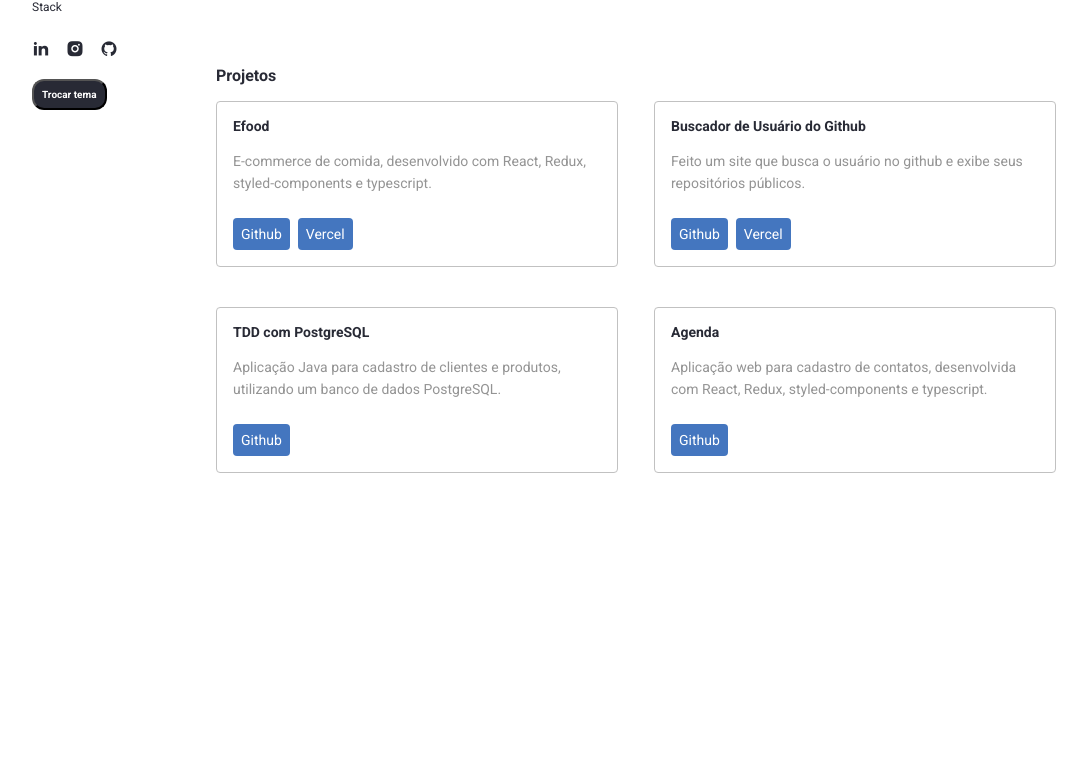
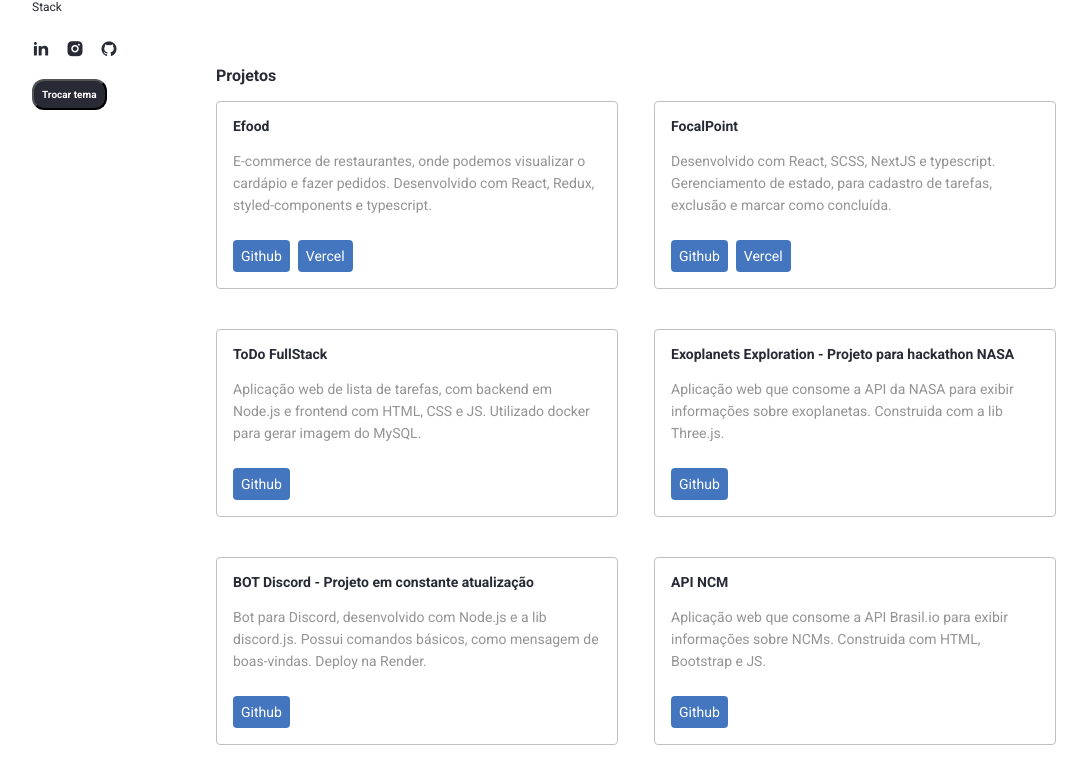
Before and after one commit to DGzzzzz/Portfolio2, a React (Create React App) app: page / in a window 1280 px wide. Shown: the part 372-1156 px from the top of the page, without its empty margins (96-1183 px from the left). Before the commit the page ends 925 px from the top, so only its background shows below. Built offline with nearby package versions, Linux system fonts and the light colour scheme.

Commit message:
:lipstick: feat: Update projects

```diff
--- a/src/containers/Projetos/index.tsx
+++ b/src/containers/Projetos/index.tsx
@@ -10,31 +10,45 @@ const Projetos = () => (
       <li>
         <Projeto
           titulo="Efood"
-          descricao="E-commerce de comida, desenvolvido com React, Redux, styled-components e typescript."
+          descricao="E-commerce de restaurantes, onde podemos visualizar o cardápio e fazer pedidos. Desenvolvido com React, Redux, styled-components e typescript."
           githubLink="https://github.com/DGzzzzz/efood.git"
           vercelLink="https://dg-efood.vercel.app/"
         ></Projeto>
       </li>
       <li>
         <Projeto
-          titulo="Buscador de Usuário do Github"
-          descricao="Feito um site que busca o usuário no github e exibe seus repositórios públicos."
-          githubLink="https://github.com/DGzzzzz/github_perfil"
-          vercelLink="https://dg-github-perfil.vercel.app/"
+          titulo="FocalPoint"
+          descricao="Desenvolvido com React, SCSS, NextJS e typescript. Gerenciamento de estado, para cadastro de tarefas, exclusão e marcar como concluída."
+          githubLink="https://github.com/DGzzzzz/legaplan.git"
+          vercelLink="https://dg-focalpoint.vercel.app/"
         ></Projeto>
       </li>
       <li>
         <Projeto
-          titulo="TDD com PostgreSQL"
-          descricao="Aplicação Java para cadastro de clientes e produtos, utilizando um banco de dados PostgreSQL. "
-          githubLink="https://github.com/DGzzzzz/projeto_jdbc.git"
+          titulo="ToDo FullStack"
+          descricao="Aplicação web de lista de tarefas, com backend em Node.js e frontend com HTML, CSS e JS. Utilizado docker para gerar imagem do MySQL."
+          githubLink="https://github.com/DGzzzzz/ToDo-FullStack.git"
         ></Projeto>
       </li>
       <li>
         <Projeto
-          titulo="Agenda"
-          descricao="Aplicação web para cadastro de contatos, desenvolvida com React, Redux, styled-components e typescript."
-          githubLink="https://github.com/DGzzzzz/Agenda-react.git"
+          titulo="Exoplanets Exploration - Projeto para hackathon NASA"
+          descricao="Aplicação web que consome a API da NASA para exibir informações sobre exoplanetas. Construida com a lib Three.js."
+          githubLink="https://github.com/DGzzzzz/Hackathon-NASA.git"
+        ></Projeto>
+      </li>
+      <li>
+        <Projeto
+          titulo="BOT Discord - Projeto em constante atualização"
+          descricao="Bot para Discord, desenvolvido com Node.js e a lib discord.js. Possui comandos básicos, como mensagem de boas-vindas. Deploy na Render."
+          githubLink="https://github.com/DGzzzzz/DiscordBotJS.git"
+        ></Projeto>
+      </li>
+      <li>
+        <Projeto
+          titulo="API NCM"
+          descricao="Aplicação web que consome a API Brasil.io para exibir informações sobre NCMs. Construida com HTML, Bootstrap e JS."
+          githubLink="https://github.com/DGzzzzz/api_ncm.git"
         ></Projeto>
       </li>
     </Lista>
```
